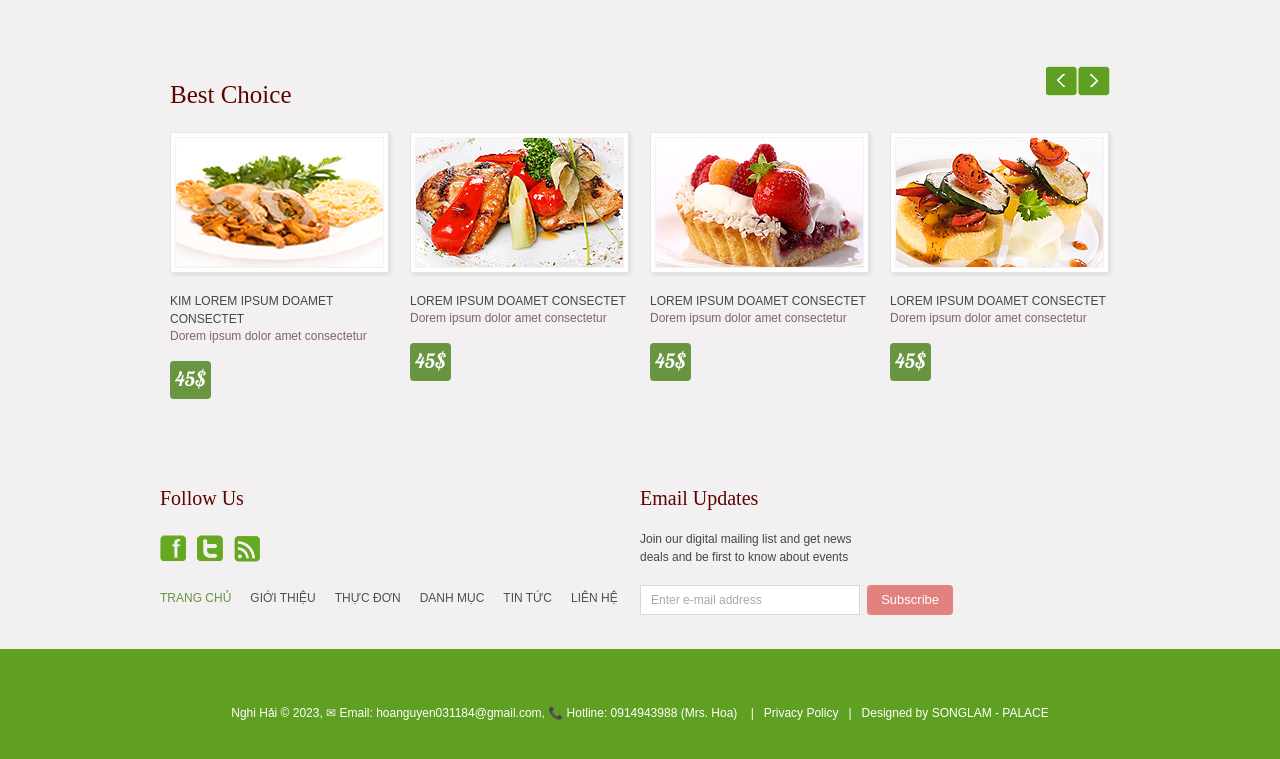
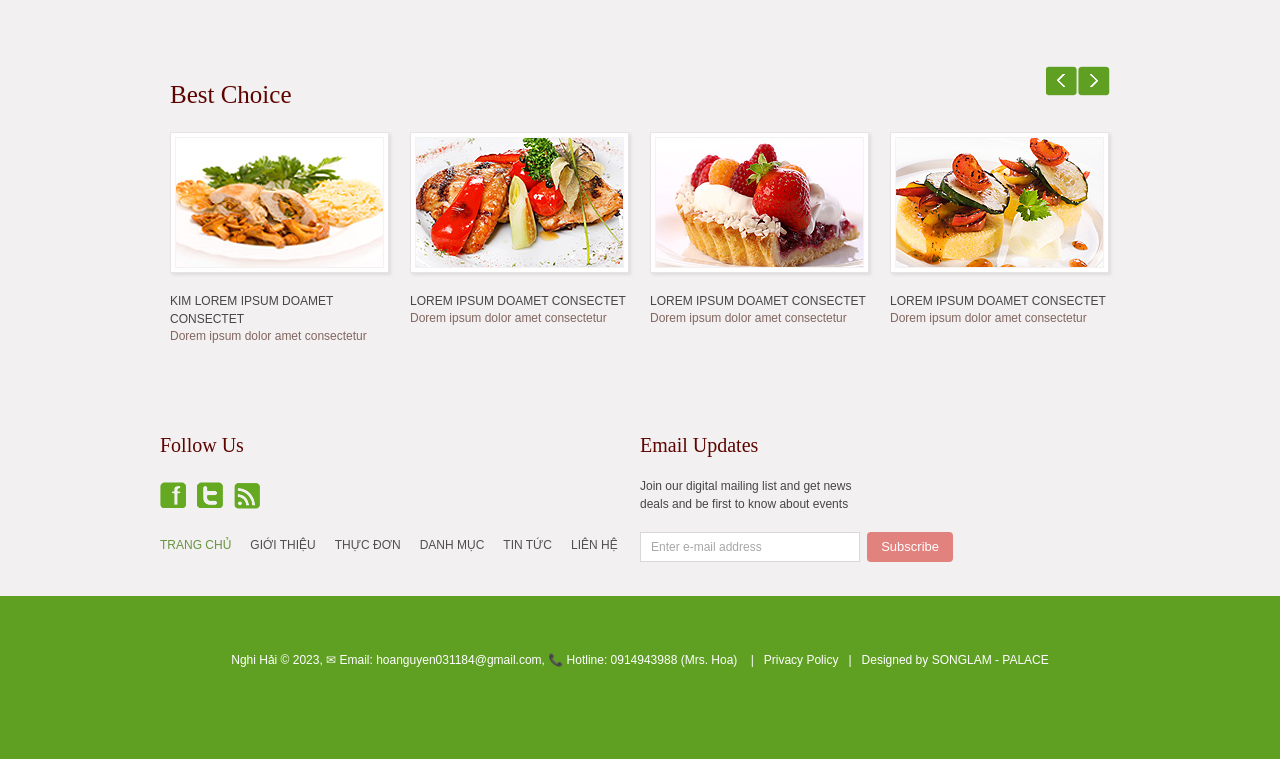
Before and after one commit to songlampalace/songlampalace.github.io, a plain HTML site: page index.html in a window 1280 px wide. Shown: the part 1390-2149 px from the top of the page. After the commit the page ends 2114 px from the top, so only its background shows below. Drawn offline with Linux system fonts and the light colour scheme.

Commit message:
Update index.html

```diff
--- a/index.html
+++ b/index.html
@@ -148,22 +148,18 @@ Nhà hàng quán ăn ngon ẩm thực việt 1 có địa chỉ tại số 421
           <li><div><img src="images/page1_img1.jpg" alt="">
           <div class="col1 upp"> <a href="#">kim Lorem ipsum doamet consectet</a></div>
           <span> Dorem ipsum dolor amet consectetur</span>
-          <div class="price">45$</div></div>
           </li>
           <li><div><img src="images/page1_img2.jpg" alt="">
           <div class="col1 upp"> <a href="#">Lorem ipsum doamet consectet</a></div>
           <span> Dorem ipsum dolor amet consectetur</span>
-          <div class="price">45$</div></div>
           </li>
           <li><div><img src="images/page1_img3.jpg" alt="">
           <div class="col1 upp"> <a href="#">Lorem ipsum doamet consectet</a></div>
           <span> Dorem ipsum dolor amet consectetur</span>
-          <div class="price">45$</div></div>
           </li>
           <li><div><img src="images/page1_img4.jpg" alt="">
           <div class="col1 upp"> <a href="#">Lorem ipsum doamet consectet</a></div>
           <span> Dorem ipsum dolor amet consectetur</span>
-          <div class="price">45$</div></div>
           </li>
           <li><div><img src="images/page1_img3.jpg" alt="">
           <div class="col1 upp"> <a href="#">Lorem ipsum doamet consectet kim</a></div>
```
